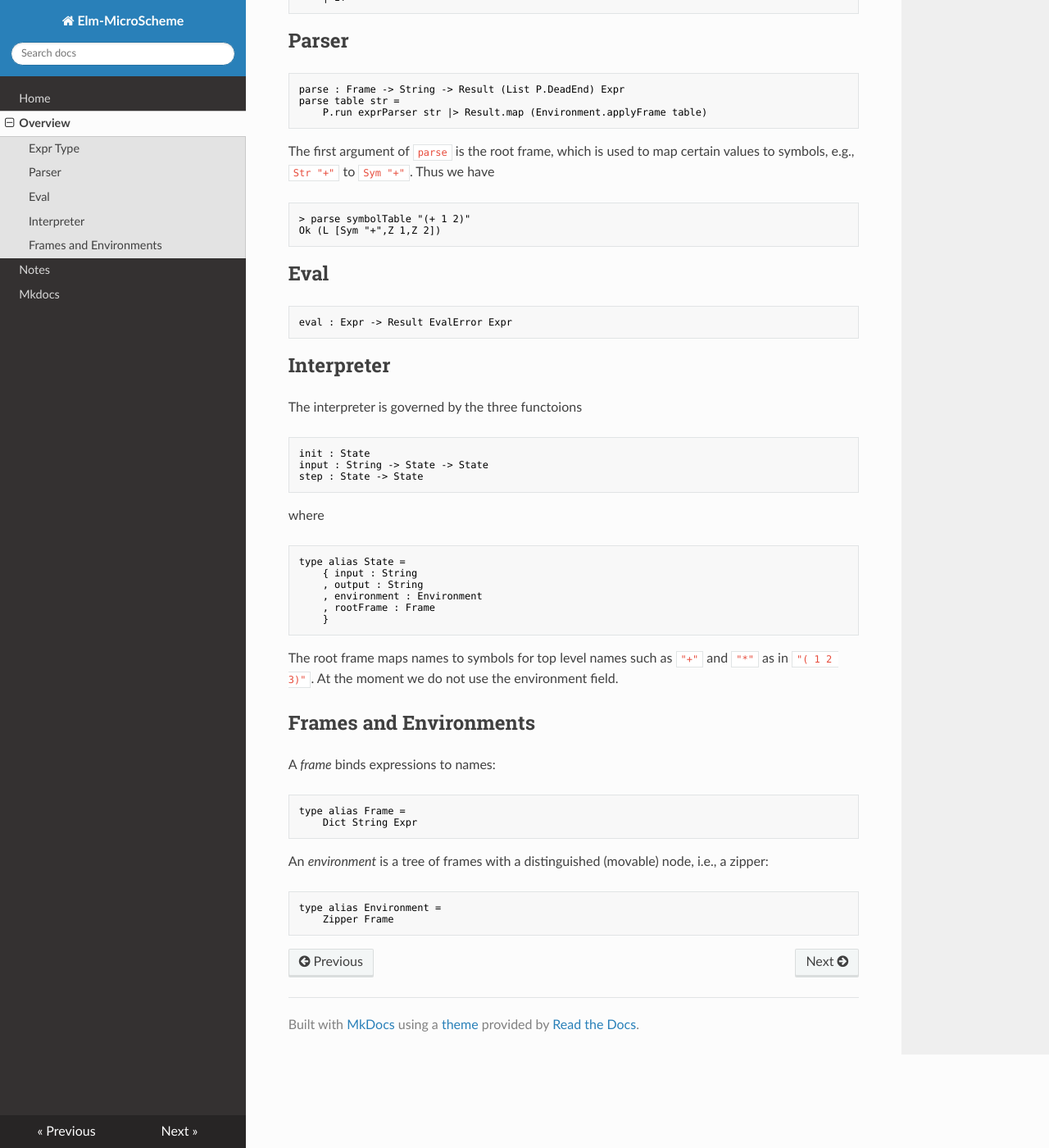
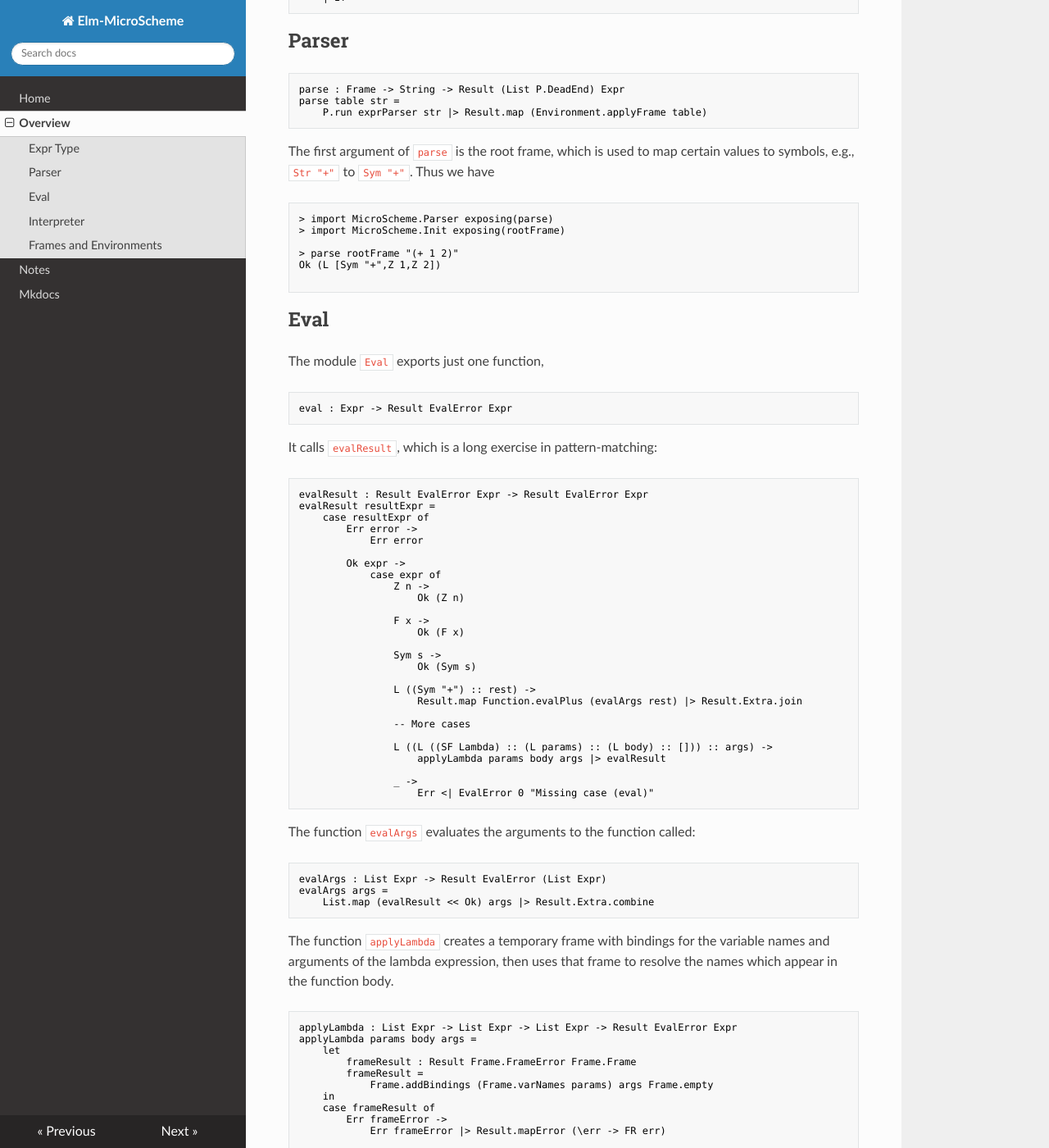
Before and after one commit to jxxcarlson/elm-microscheme, an MkDocs documentation site: the page built from docs/docs/overview.md, in a window 1280 px wide and 1400 px high, scrolled down 470 px. Shown: the whole window at 82% size. Built offline with MkDocs 1.6.1, drawn with Linux system fonts in a browser that asks for light colours; nearby versions of some CDN libraries; some of the changed text lies outside the part shown.

Commit message:
Small refactors, edit docs

````diff
--- a/docs/docs/overview.md
+++ b/docs/docs/overview.md
@@ -35,19 +35,95 @@
 `Str "+"` to `Sym "+"`.  Thus we have
 
 ```elm
-> parse symbolTable "(+ 1 2)"
+> import MicroScheme.Parser exposing(parse)
+> import MicroScheme.Init exposing(rootFrame)
+
+> parse rootFrame "(+ 1 2)"
 Ok (L [Sym "+",Z 1,Z 2])
+
 ```
 
 ## Eval
+
+The module `Eval` exports just one function,
 
 ```elm
 eval : Expr -> Result EvalError Expr
 ```
 
+It calls `evalResult`, which is a long exercise
+in pattern-matching:
+
+```elm
+evalResult : Result EvalError Expr -> Result EvalError Expr
+evalResult resultExpr =
+    case resultExpr of
+        Err error ->
+            Err error
+
+        Ok expr ->
+            case expr of
+                Z n ->
+                    Ok (Z n)
+
+                F x ->
+                    Ok (F x)
+
+                Sym s ->
+                    Ok (Sym s)
+
+                L ((Sym "+") :: rest) ->
+                    Result.map Function.evalPlus (evalArgs rest) |> Result.Extra.join
+
+                -- More cases
+
+                L ((L ((SF Lambda) :: (L params) :: (L body) :: [])) :: args) ->
+                    applyLambda params body args |> evalResult
+
+                _ ->
+                    Err <| EvalError 0 "Missing case (eval)"
+```
+
+The function `evalArgs` evaluates the arguments to
+the function called:
+
+```elm
+evalArgs : List Expr -> Result EvalError (List Expr)
+evalArgs args =
+    List.map (evalResult << Ok) args |> Result.Extra.combine
+```
+
+The function `applyLambda`  creates a temporary frame with
+bindings for the variable names and arguments of the
+lambda expression, then uses that frame to
+resolve the names which appear in the function
+body.
+
+```elm
+applyLambda : List Expr -> List Expr -> List Expr -> Result EvalError Expr
+applyLambda params body args =
+    let
+        frameResult : Result Frame.FrameError Frame.Frame
+        frameResult =
+            Frame.addBindings (Frame.varNames params) args Frame.empty
+    in
+    case frameResult of
+        Err frameError ->
+            Err frameError |> Result.mapError (\err -> FR err)
+
+        Ok frame ->
+            Ok (List.map (Frame.resolve frame) body |> L)
+```
+The `Function` module exports built-in functions for
+use by `eval`, e.g., `Function.plus` and `Function.times`.
+To add a new function to MicroScheme, add an
+implementation of it to module `Function` and add its
+name to `symbolStrings` in module `Init`.
+
+
 ## Interpreter
 
-The interpreter is governed by the three functoions
+The interpreter is governed by the three functions
 
 ```elm
 init : State
@@ -62,13 +138,21 @@
     { input : String
     , output : String
     , environment : Environment
-    , rootFrame : Frame
     }
 ```
 
-The root frame maps names to symbols for top level
-names such as `"+"` and `"*"` as in `"( 1 2 3)"`.
-At the moment we do not use the environment field.
+The function `init` returns a state in which
+the input and output fields are empty strings
+and the environment is a tree with one node,
+the `rootFrame`.  The root frame holds a dictionary
+that maps strings to symbols, e.g., "+" to `Sym "+"`.
+
+The function `input` accepts a strings and sets the
+field `input` to it.
+
+The function `step` runs the parse on `input`,
+runs `eval` on the result, and puts a string
+version of the result in `output`.
 
 ## Frames and Environments
 
@@ -77,6 +161,16 @@
 
 ```elm
 type alias Frame =
+    { id : FrameId
+    , bindings : Bindings
+    }
+
+
+type alias FrameId =
+    Int
+
+
+type alias Bindings =
     Dict String Expr
 ```
 
--- a/scripts.yaml
+++ b/scripts.yaml
@@ -2,7 +2,7 @@
 
   # Velociraptor scripts
 
-  cloc: cloc --by-file src/*.elm src/MicroScheme/*.elm
+  cloc: cloc --by-file src/Main.elm src/repl.js src/MicroScheme/*.elm
 
   compile:
     - elm make src/Main.elm --output=src/main.js
````
Also changed, not shown: 3 other files.
